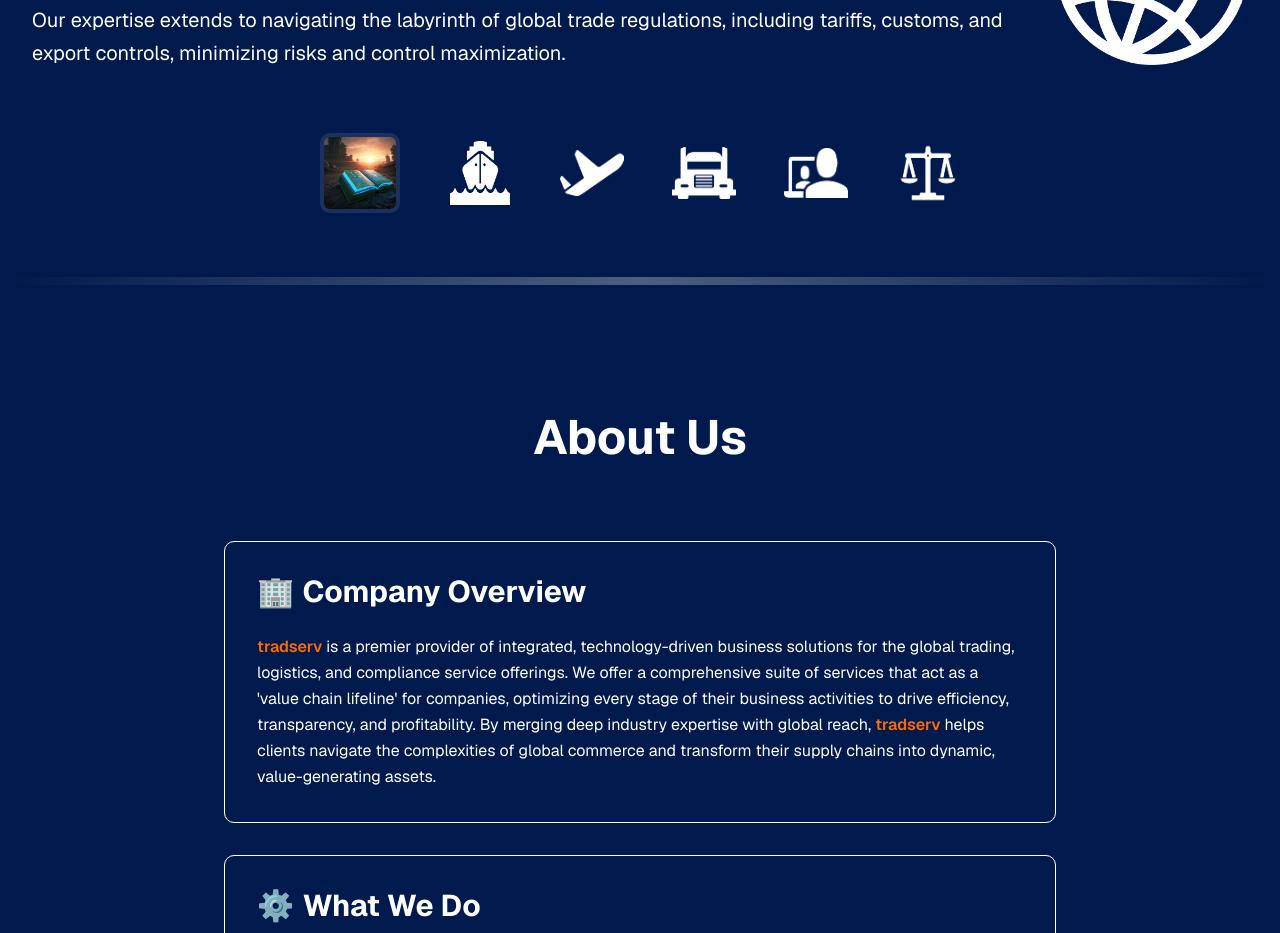
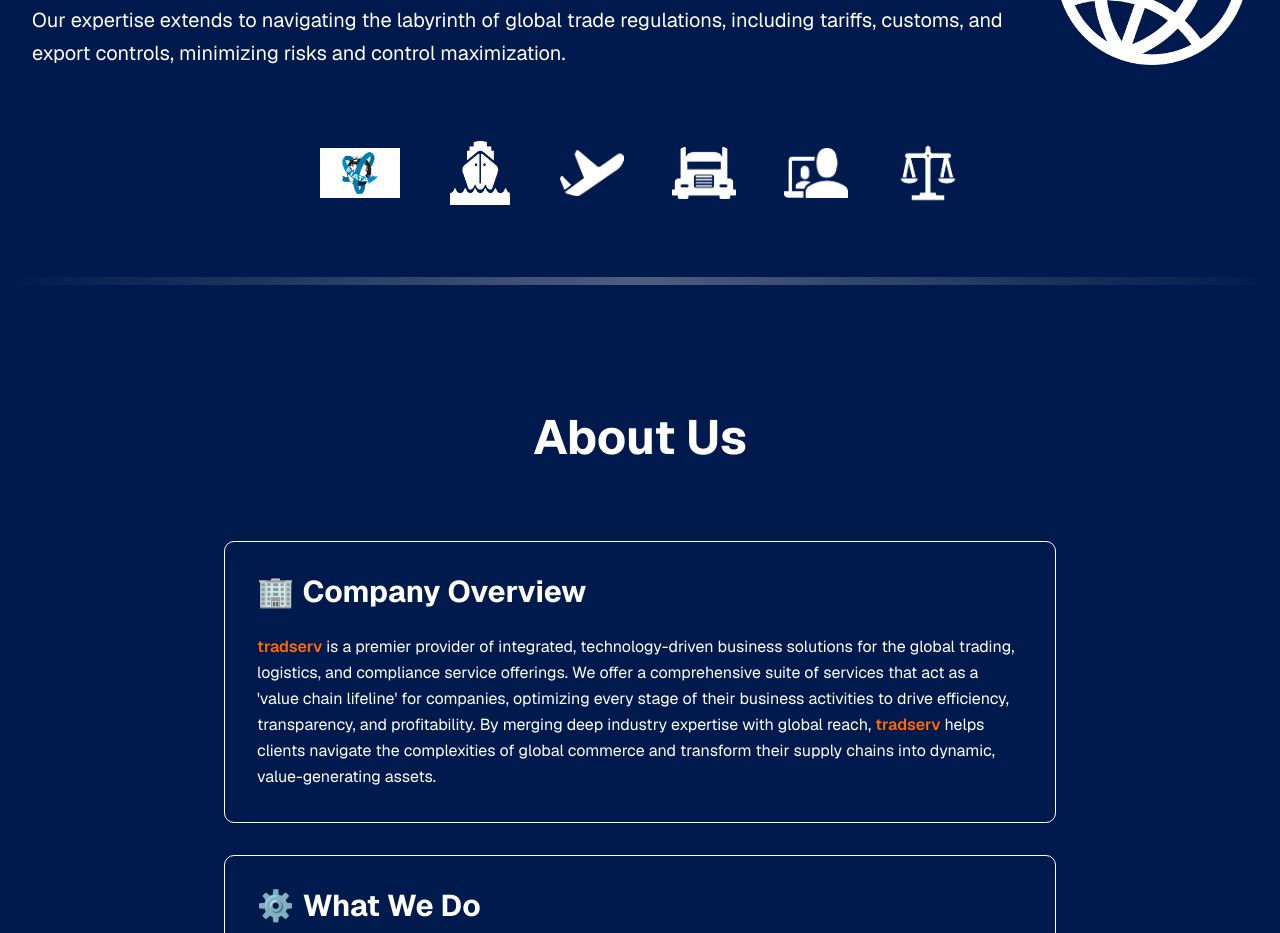
Before and after one commit to aadithyahariharan/v0-trading-website-landing-page, a Next.js app: page / in a window 1280 px wide. Shown: the part 1060-1993 px from the top of the page. Built offline with nearby package versions, Linux system fonts and the light colour scheme.

Commit message:
feat: update FIATA logo in expertise and hero-carousel
Replace logo and adjust styling for correct display on blue background.

Co-authored-by: Aadithya  <107248233+aadithyahariharan@users.noreply.github.com>

```diff
--- a/components/hero-carousel.tsx
+++ b/components/hero-carousel.tsx
@@ -197,9 +197,9 @@ export default function HeroCarousel() {
           {/* Service Icons Row with white color */}
           <div className="flex flex-wrap justify-center items-center gap-6 md:gap-12">
             <img
-              src="/images/image.png"
+              src="/fiata-logo.png"
               alt="FIATA"
-              className="w-20 h-20 object-contain p-1 bg-white/10 rounded-lg"
+              className="w-20 h-20 object-contain"
             />
             <img
               src="/images/picture11.png"
```
Also changed, not shown: public/fiata-logo.png (added).
